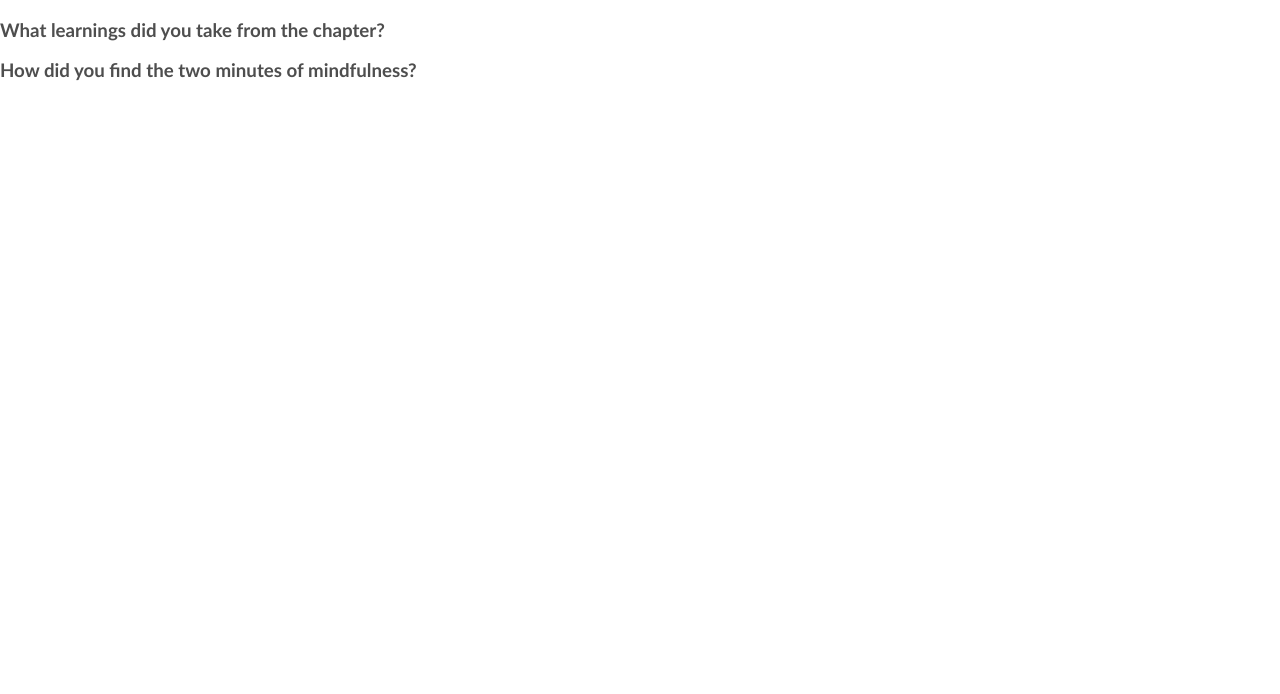
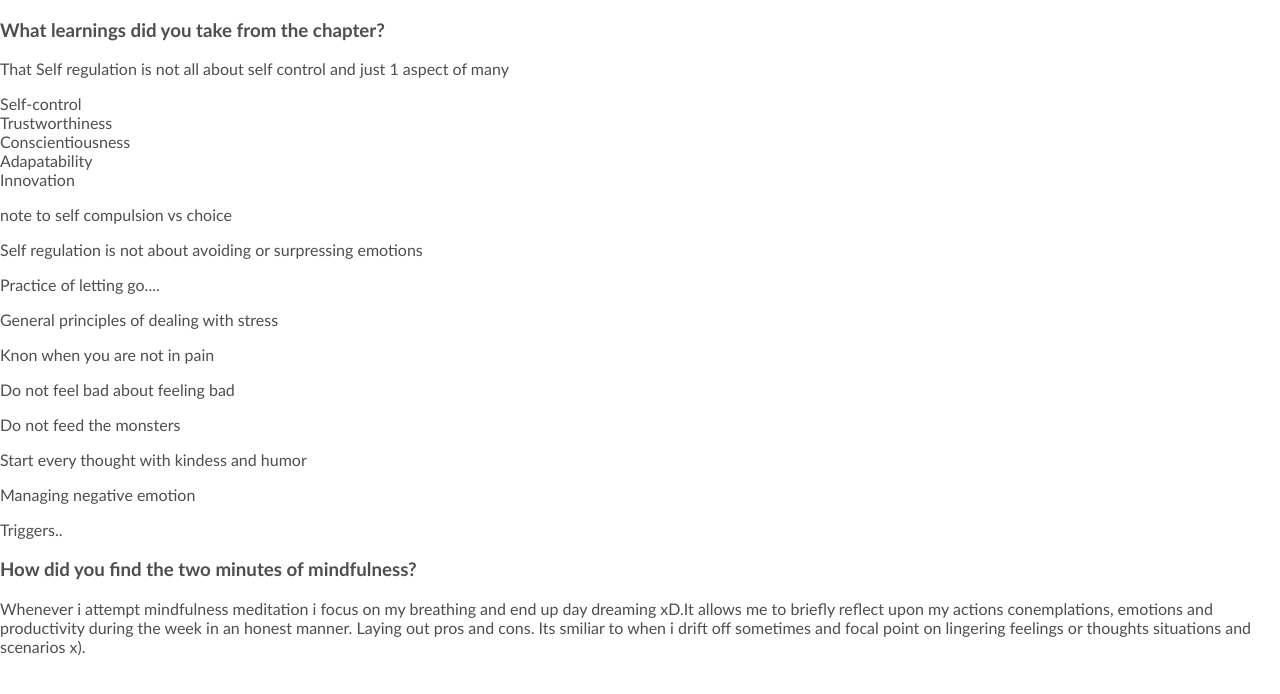
Before and after one commit to JennyArtorias/jennyArtorias.github.io, a plain HTML site: page blog/c6-control.html in a window 1280 px wide. Drawn offline with Linux system fonts and the light colour scheme; files that its build step writes are made by us from their sources.

Commit message:
sprint-6 anwsers anwsered

```diff
--- a/blog/c6-control.html
+++ b/blog/c6-control.html
@@ -10,10 +10,38 @@
     <div>
 
   	<h3>What learnings did you take from the chapter?</h3>
-        <p></p>
+        <p>That Self regulation is not all about self control and just 1 aspect of many</p>
+
+        <ul>
+            <li>Self-control</li>
+            <li>Trustworthiness</li>
+            <li>Conscientiousness</li>
+            <li>Adapatability</li>
+            <li>Innovation</li>
+
+        </ul>
+        <p>note to self compulsion vs choice</p>
+        <p>Self regulation is not about avoiding or surpressing emotions</p>
+        <p>Practice of letting go....</p>
+
+        <p>General principles of dealing with stress</p>
+
+        <ul>
+            <p>Knon when you are not in pain</p>
+            <p>Do not feel bad about feeling bad</p>
+            <p>Do not feed the monsters</p>
+            <p>Start every thought with kindess and humor</p>
+
+        </ul>
+
+        <p>Managing negative emotion</p>
+        <p>Triggers..</p>
+
+
+
 
         <h3>How did you find the two minutes of mindfulness?</h3>
-        <p></p>
+        <p>Whenever i attempt mindfulness meditation i focus on my breathing and end up day dreaming xD.It allows me to briefly reflect upon my actions conemplations, emotions and productivity during the week in an honest manner. Laying out pros and cons. Its smiliar to when i drift off sometimes and focal point on lingering feelings or thoughts situations and scenarios x).</p>
 
 
 
```
